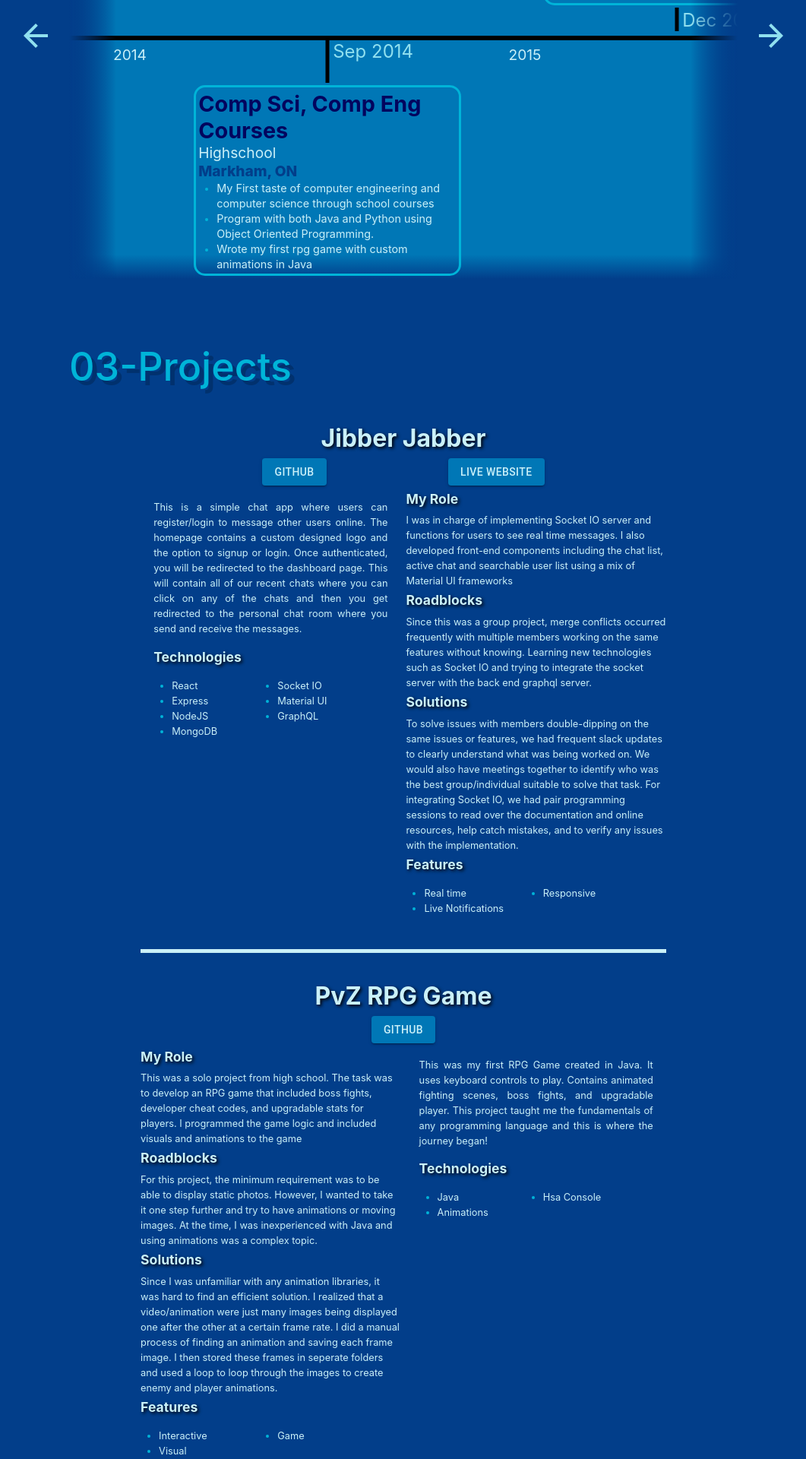
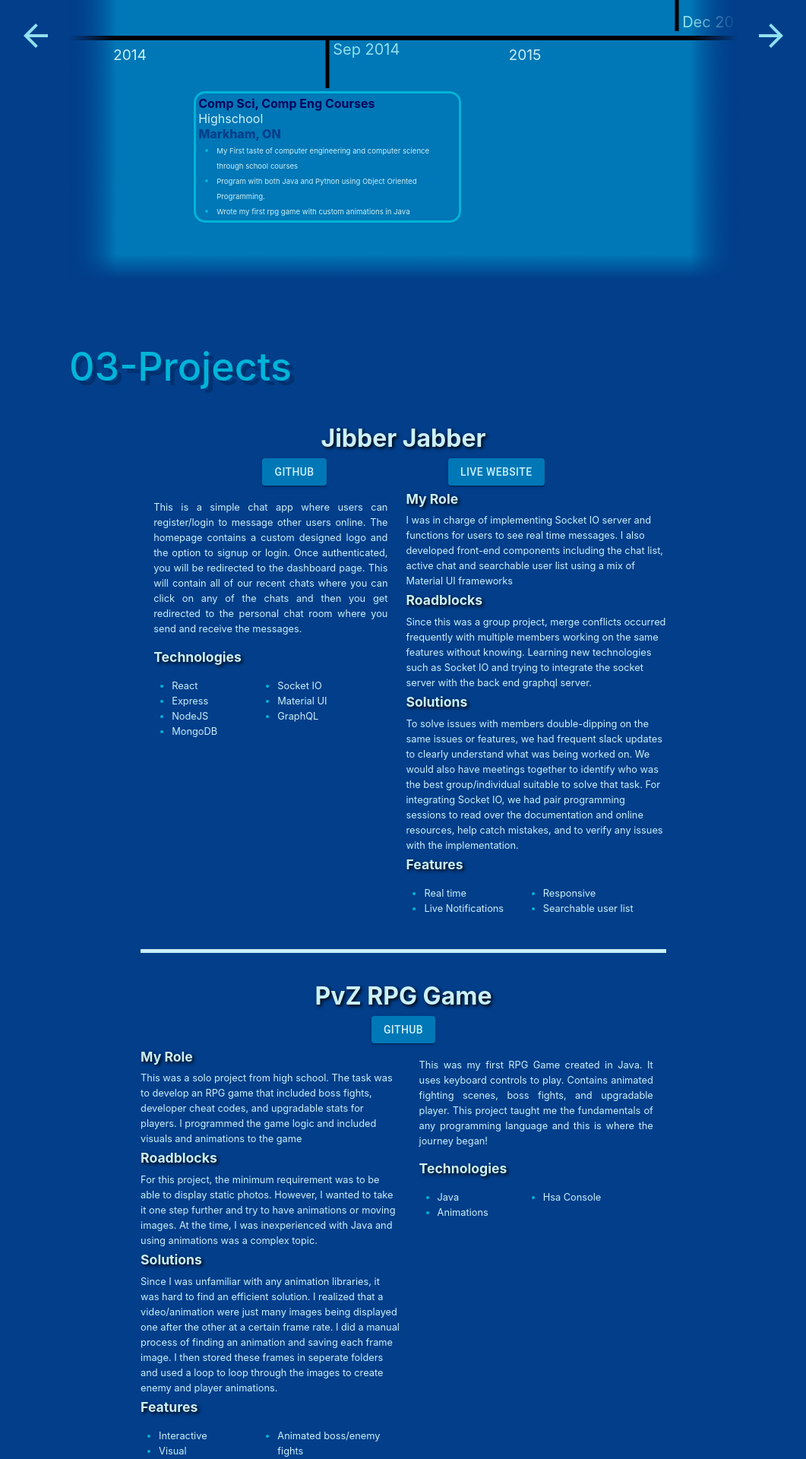
Before and after one commit to fchoi1/my-portfolio, a React (Create React App) app in the folder client/: page / in a window 1280 px wide. Shown: the part 2060-3980 px from the top of the page at 76% size, without its empty margins (109-1170 px from the left). Built offline with nearby package versions, Linux system fonts and the light colour scheme.

Commit message:
minor ui fixes

```diff
--- a/client/src/components/Nav/index.js
+++ b/client/src/components/Nav/index.js
@@ -10,14 +10,15 @@ import {
   Button,
   Grid,
   Collapse,
-  ClickAwayListener,
-  useMediaQuery
+  ClickAwayListener
 } from '@mui/material';
 import IconButton from '@mui/material/IconButton';
 import MenuIcon from '@mui/icons-material/Menu';
 import KeyboardArrowUpIcon from '@mui/icons-material/KeyboardArrowUp';
 
 import { useTheme, styled } from '@mui/material/styles';
+
+import { useBreakPoint } from 'contexts/MuiThemeProvider';
 
 import {
   ScrollTop,
@@ -39,11 +40,11 @@ function NavBar(props) {
   const [currPage, setCurrPage] = useState('');
   const [headerHeight, setHeaderHeight] = useState(0);
 
+  const breakpoint = useBreakPoint();
+
   let location = useLocation();
   const topRef = useRef(null);
   const headerRef = useRef(null);
-
-  const theme = useTheme();
 
   useEffect(() => {
     setCurrPage(location.hash.replace('#', ''));
@@ -53,10 +54,11 @@ function NavBar(props) {
     setHeaderHeight(headerRef.current.clientHeight * -1);
   }, [headerRef, setHeaderHeight]);
 
-  const isBig = useMediaQuery(theme.breakpoints.up('sm'));
   useEffect(() => {
-    isBig ? setOpenMenu(true) : setOpenMenu(false);
-  }, [isBig]);
+    ['md', 'lg', 'xl'].includes(breakpoint)
+      ? setOpenMenu(true)
+      : setOpenMenu(false);
+  }, [breakpoint]);
 
   useEffect(() => {
     window.addEventListener('scroll', handleClickAway);
@@ -76,11 +78,11 @@ function NavBar(props) {
   const handleOpenMenu = () => setOpenMenu((value) => !value);
 
   const handleClickAway = (el) => {
-    if (!isBig) setOpenMenu(false);
+    if (!['md', 'lg', 'xl'].includes(breakpoint)) setOpenMenu(false);
   };
 
   const handleLinkClick = () => {
-    if (!isBig) setOpenMenu(false);
+    if (!['md', 'lg', 'xl'].includes(breakpoint)) setOpenMenu(false);
     setClicked(true);
   };
 
--- a/client/src/components/ProjectItem/index.js
+++ b/client/src/components/ProjectItem/index.js
@@ -173,21 +173,29 @@ function ProjectItem(props) {
             display: isMobile && showProjectDetails.displayDetails
           }}
         >
+          {project.role && (
             <div className={className.Role}>
               <PItemParagraph title="My Role" text={project.role} />
             </div>
+          )}
 
+          {project.roadBlocks && (
             <div className={className.RoadBlock}>
               <PItemParagraph title="Roadblocks" text={project.roadBlocks} />
             </div>
+          )}
 
+          {project.solution && (
             <div className={className.Solution}>
               <PItemParagraph title="Solutions" text={project.solution} />
             </div>
+          )}
 
+          {project.features && (
             <div className={className.Features}>
               <PItemList title="Features" itemList={project.features} />
             </div>
+          )}
         </div>
       </div>
     </div>
--- a/client/src/components/ProjectItem/projectitem.css
+++ b/client/src/components/ProjectItem/projectitem.css
@@ -151,13 +151,21 @@
 
 @media only screen and (max-width: 900px) {
   .p-item-tech,
-  .p-item-description {
+  .p-item-description,
+  .p-item-feature,
+  .p-item-role,
+  .p-item-rb,
+  .p-item-solution {
     margin: 0;
     text-align: center;
+    place-self: center;
+    width: auto;
   }
 
-  .p-item-tech ul {
+  .p-item-tech ul,
+  .p-item-feature ul {
     list-style-position: inside;
+    padding-left: 0;
   }
 }
 
--- a/client/src/components/Scroll/index.js
+++ b/client/src/components/Scroll/index.js
@@ -89,7 +89,7 @@ export function useHorizontalScroll() {
 }
 
 export const useScrollDirection = (clicked) => {
-  const [scrollDirection, setScrollDirection] = useState(null);
+  const [scrollDirection, setScrollDirection] = useState('up');
   const [prevOffset, setPrevOffset] = useState(0);
   const toggleScrollDirection = () => {
     let scrollY = window.scrollY;
--- a/client/src/components/TimelineItem/timelineitem.css
+++ b/client/src/components/TimelineItem/timelineitem.css
@@ -138,3 +138,35 @@
   --val: 2vw;
   --max: 0.9rem;
 }
+
+@media (max-height: 700px) {
+}
+
+@media (max-height: 1100px) {
+  .tl-item-date {
+    --min: 1rem;
+    --val: 2.5vh;
+    --max: 1.5rem;
+  }
+
+  .tl-content-title,
+  .tl-content-position,
+  .tl-content-location {
+    --min: 0.6rem;
+    --val: 3vh;
+    --max: 1rem;
+  }
+
+  .tl-content-description {
+    --min: 0.6em;
+    --val: 2vh;
+    --max: 1em;
+  }
+
+  .tl-content-description-list span {
+    --min: 0.5rem;
+    --val: 2vh;
+    --max: 0.6rem;
+    margin: 0;
+  }
+}
--- a/client/src/contexts/HistoryProvider.js
+++ b/client/src/contexts/HistoryProvider.js
@@ -79,7 +79,7 @@ const HistoryProvider = ({ value = [], ...props }) => {
       link: ''
     },
     {
-      name: 'Brevitas – Contractor for Sanofi',
+      name: 'Sanofi',
       type: 'job',
       position: 'ITS Analyst',
       location: 'Toronto, ON',
--- a/client/src/contexts/ProjectProvider.js
+++ b/client/src/contexts/ProjectProvider.js
@@ -43,7 +43,12 @@ const ProjectProvider = ({ value = [], ...props }) => {
         'Since this was a group project, merge conflicts occurred frequently with multiple members working on the same features without knowing. Learning new technologies such as Socket IO and trying to integrate the socket server with the back end graphql server.',
       solution:
         'To solve issues with members double-dipping on the same issues or features, we had frequent slack updates to clearly understand what was being worked on. We would also have meetings together to identify who was the best group/individual suitable to solve that task. For integrating Socket IO, we had pair programming sessions to read over the documentation and online resources, help catch mistakes, and to verify any issues with the implementation. ',
-      features: ['Real time', 'Live Notifications', 'Responsive'],
+      features: [
+        'Real time',
+        'Live Notifications',
+        'Responsive',
+        'Searchable user list'
+      ],
       keywords: [''],
       images: []
     },
@@ -63,7 +68,12 @@ const ProjectProvider = ({ value = [], ...props }) => {
         'For this project, the minimum requirement was to be able to display static photos. However, I wanted to take it one step further and try to have animations or moving images. At the time, I was inexperienced with Java and using animations was a complex topic.',
       solution:
         'Since I was unfamiliar with any animation libraries, it was hard to find an efficient solution. I realized that a video/animation were just many images being displayed one after the other at a certain frame rate.  I did a manual process of finding an animation and saving each frame image. I then stored these frames in seperate folders and used a loop to loop through the images to create enemy and player animations.',
-      features: ['Interactive', 'Visual', 'Game'],
+      features: [
+        'Interactive',
+        'Visual',
+        'RPG Game',
+        'Animated boss/enemy fights'
+      ],
       keywords: ['']
     },
     {
@@ -92,7 +102,7 @@ const ProjectProvider = ({ value = [], ...props }) => {
         'We decided to do pair programming where 2 group members would be assinged to an issue. This way, we can have progress on features even when one person is unavailable. We also reduced the functional requirements due to time constraints and focused on completing the minimum viable product.',
       features: [
         'Responsive',
-        'User Authentication and sessions',
+        'User Authentication and sessions storage',
         'Wishlist feature',
         'Animations'
       ],
@@ -113,8 +123,9 @@ const ProjectProvider = ({ value = [], ...props }) => {
       role: 'This was a solo project utilizing both frontend and backend practices. ',
       roadBlocks:
         'This was was the first full stack application utilizing MongoDB, and Express. This was a project for me to understand the best MVC practices and to slowing develop my patterns for using ORMs in NodeJS',
-      solution: '',
-      features: ['Responsive', 'Offline Capatible', 'Interactive'],
+      solution:
+        'Like learning new concepts, it required time, patience and dedication to understand theses topics to implement them in an applciation',
+      features: ['Responsive', 'Offline Capatible', 'Interactive', 'Visual'],
       keywords: ['']
     },
     {
@@ -130,10 +141,9 @@ const ProjectProvider = ({ value = [], ...props }) => {
       descriptionShort:
         'My personal website which is what you are on right now!',
       role: 'This was a solo project for me to show off myself and to show my skills as a front-end developer ',
-      roadBlocks:
-        '',
+      roadBlocks: '',
       solution: '',
-      features: ['Responsive', 'Interactive'],
+      features: ['Responsive', 'Interactive', 'Built ground up'],
       keywords: ['']
     },
     {
@@ -177,19 +187,22 @@ const ProjectProvider = ({ value = [], ...props }) => {
         'Arduino',
         'IMU'
       ],
-      website: 'test',
+      website: '',
       github: 'https://github.com/fchoi1/stewart-platform',
       description:
         'A project that uses a microcontroller to control a steward platform which is a platform held by 6 actuators which enables this system to have 6 degrees of freedom. This was program in C++ and uses sensor data from an IMU (inertial measurement unit) to control tilt and z axis movement  ',
       imageFolder: 'Steward_Platform_Maze_Solver',
       images: [],
-      descriptionShort: '',
-      role: '',
-      roadBlocks: '',
+      descriptionShort: 'This is a interactive maze solver game where users can control the tilting of the platform with an IMU device',
+      role: 'My role in this project was to code up the logic and apply mathematical model for determining the position and motor values for the platform. I also integrated inputs from the IMU to correspond with the x and y axis tilts and the z rotation motions. ',
+      roadBlocks: 'Implementing the models, formulas with this system was a long process because we need to ensure the calculations are correct in order to send the correct motor values. The motors also had to be calibrated to ensure the neutral position at the beginning. This is crucial because if the initial position is offset, the rest of the calculations would not work. ',
       solution: '',
       features: [
         'Object Oriented Programming',
-        '6 degrees of freedom platform'
+        '6 Degree of freedom platform',
+        'Interactive',
+        'Game',
+        'Modular maze configurations'
       ],
       keywords: ['']
     },
```
Lines whose indentation alone changed are shown as unchanged.
